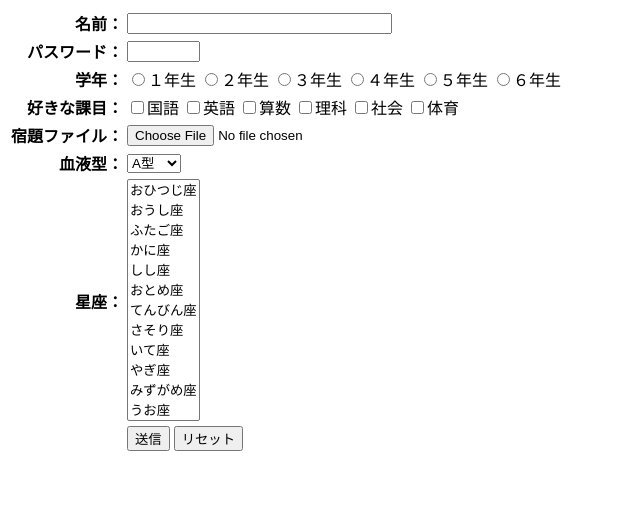
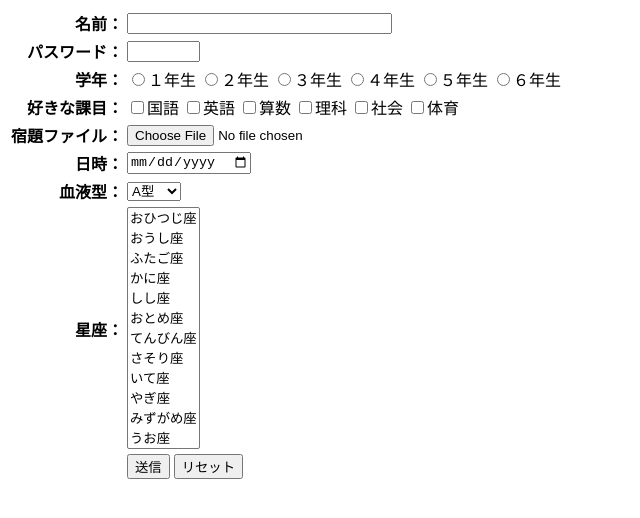
Before and after one commit to yoshinari1356/basic_html, a plain HTML site: page index.html in a window 1280 px wide. Shown: the whole page, without its empty margins (0-640 px from the left). Drawn offline with Linux system fonts and the light colour scheme.

Commit message:
add input date

```diff
--- a/index.html
+++ b/index.html
@@ -45,6 +45,10 @@
           <td><input type="file" name="syukudai" /></td>
         </tr>
         <tr>
+          <td align="right"><b>日時：</b></td>
+          <td><input type="date" name="date" /></td>
+        </tr>
+        <tr>
           <td align="right"><b>血液型：</b></td>
           <td>
             <select name="blood">
```
